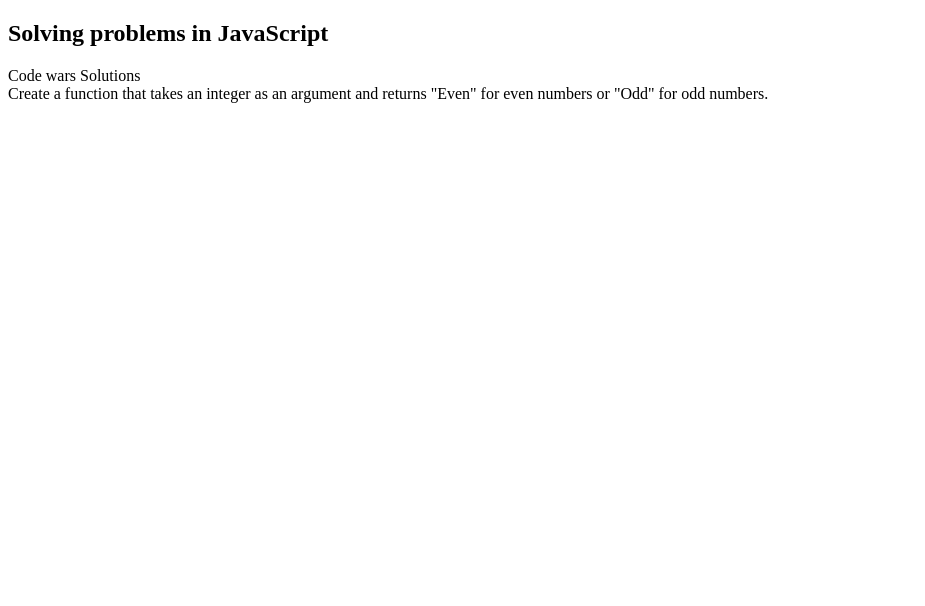
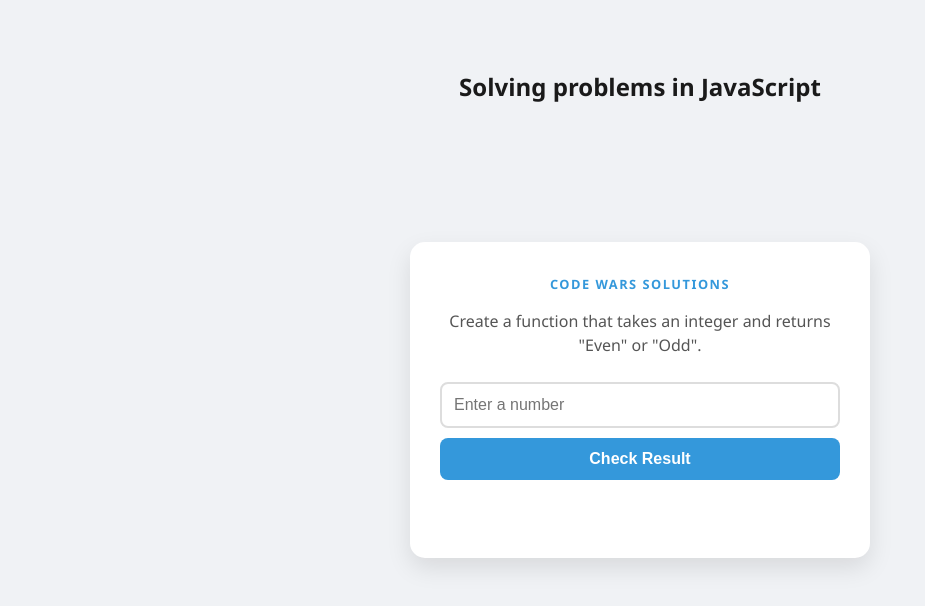
Before and after one commit to NodeStackByMutawie/Code-wars-Solutions-JS, a plain HTML site: page EvenOdd/indec.html in a window 1280 px wide. Shown: the whole page, without its empty margins (0-925 px from the left). Drawn offline with Linux system fonts and the light colour scheme.

Commit message:
refactor: update UI and fix JavaScript logic

```diff
--- a/EvenOdd/indec.html
+++ b/EvenOdd/indec.html
@@ -7,11 +7,18 @@
     <link rel="stylesheet" href="styles.css">
 </head>
 <body>
+    <body>
     <h2>Solving problems in JavaScript</h2>
-    <p>
-      <span>Code wars Solutions</span><br>
-         Create a function that takes an integer as an argument and returns "Even" for even numbers or "Odd" for odd numbers.
-        </p>
+    <div class="card">
+        <span>Code wars Solutions</span>
+        <p>Create a function that takes an integer and returns "Even" or "Odd".</p>
+
+        <input type="number" id="numberInput" placeholder="Enter a number">
+        <button onclick="checkNumber()">Check Result</button>
+        <div id="result"></div>
+    </div>
+
+
     <script src="script.js"></script>
 </body>
 </html>
--- a/EvenOdd/script.js
+++ b/EvenOdd/script.js
@@ -1,13 +1,41 @@
 
 //  Create a function that takes an integer as an argument and returns "Even" for even numbers or "Odd" for odd numbers.
 
-function EvenOdd(value){
-    // if (value%2 == 0) {
-    //    console.log("even")
-    // }else{
-    //     console.log("odd")
-    // }
+// function EvenOdd(value){
+//     // if (value%2 == 0) {
+//     //    console.log("even")
+//     // }else{
+//     //     console.log("odd")
+//     // }
 
-    return value%2 ==0?"even":"odd";
+//     return value%2 ==0?"even":"odd";
+// }
+// console.log(EvenOdd(7))
+
+// let evenOrOddOptimized = addValue => addValue %2 == 0?"even" : "odd";
+// console.log(evenOrOddOptimized(40));
+
+
+
+function EvenOdd(number) {
+    return number % 2 === 0 ? "even" : "odd";
 }
-console.log(EvenOdd(8))
+
+
+function checkNumber() {
+    let input = document.getElementById("numberInput");
+    let resultDiv = document.getElementById("result");
+    let val = input.value;
+
+
+    if (val === "") {
+        resultDiv.innerHTML = "Please enter a number first!";
+        return;
+    }
+
+
+    let result = EvenOdd(Number(val));
+
+
+    resultDiv.innerText = `The number is: ${result}`;
+}
--- a/EvenOdd/styles.css
+++ b/EvenOdd/styles.css
@@ -0,0 +1,94 @@
+
+body {
+    font-family: 'Segoe UI', Tahoma, Geneva, Verdana, sans-serif;
+    background-color: #f0f2f5;
+    display: flex;
+    justify-content: center;
+    align-items: center;
+    height: 100vh;
+    margin: 0;
+}
+
+
+.card {
+    background: #ffffff;
+    padding: 30px;
+    border-radius: 15px;
+    box-shadow: 0 10px 25px rgba(0, 0, 0, 0.1);
+    width: 100%;
+    max-width: 400px;
+    text-align: center;
+}
+
+
+h2 {
+    color: #1a1a1a;
+    margin-bottom: 20px;
+    position: absolute;
+    top: 50px;
+}
+
+
+span {
+    color: #3498db;
+    font-weight: bold;
+    text-transform: uppercase;
+    font-size: 0.8rem;
+    letter-spacing: 1.5px;
+}
+
+
+p {
+    color: #555;
+    font-size: 1rem;
+    margin: 15px 0;
+    line-height: 1.5;
+}
+
+
+input[type="number"] {
+    width: 100%;
+    padding: 12px;
+    margin: 10px 0;
+    border: 2px solid #ddd;
+    border-radius: 8px;
+    font-size: 1rem;
+    box-sizing: border-box; /* لضمان عدم خروج العرض عن الإطار */
+    transition: border-color 0.3s ease;
+}
+
+input[type="number"]:focus {
+    border-color: #3498db;
+    outline: none;
+}
+
+
+button {
+    width: 100%;
+    padding: 12px;
+    background-color: #3498db;
+    color: white;
+    border: none;
+    border-radius: 8px;
+    font-size: 1rem;
+    font-weight: 600;
+    cursor: pointer;
+    transition: background-color 0.3s ease, transform 0.1s ease;
+}
+
+button:hover {
+    background-color: #2980b9;
+}
+
+button:active {
+    transform: scale(0.98);
+}
+
+
+#result {
+    margin-top: 20px;
+    font-size: 1.2rem;
+    font-weight: bold;
+    color: #2c3e50;
+    min-height: 1.5em; /* لحجز مساحة قبل ظهور النص */
+}
```
